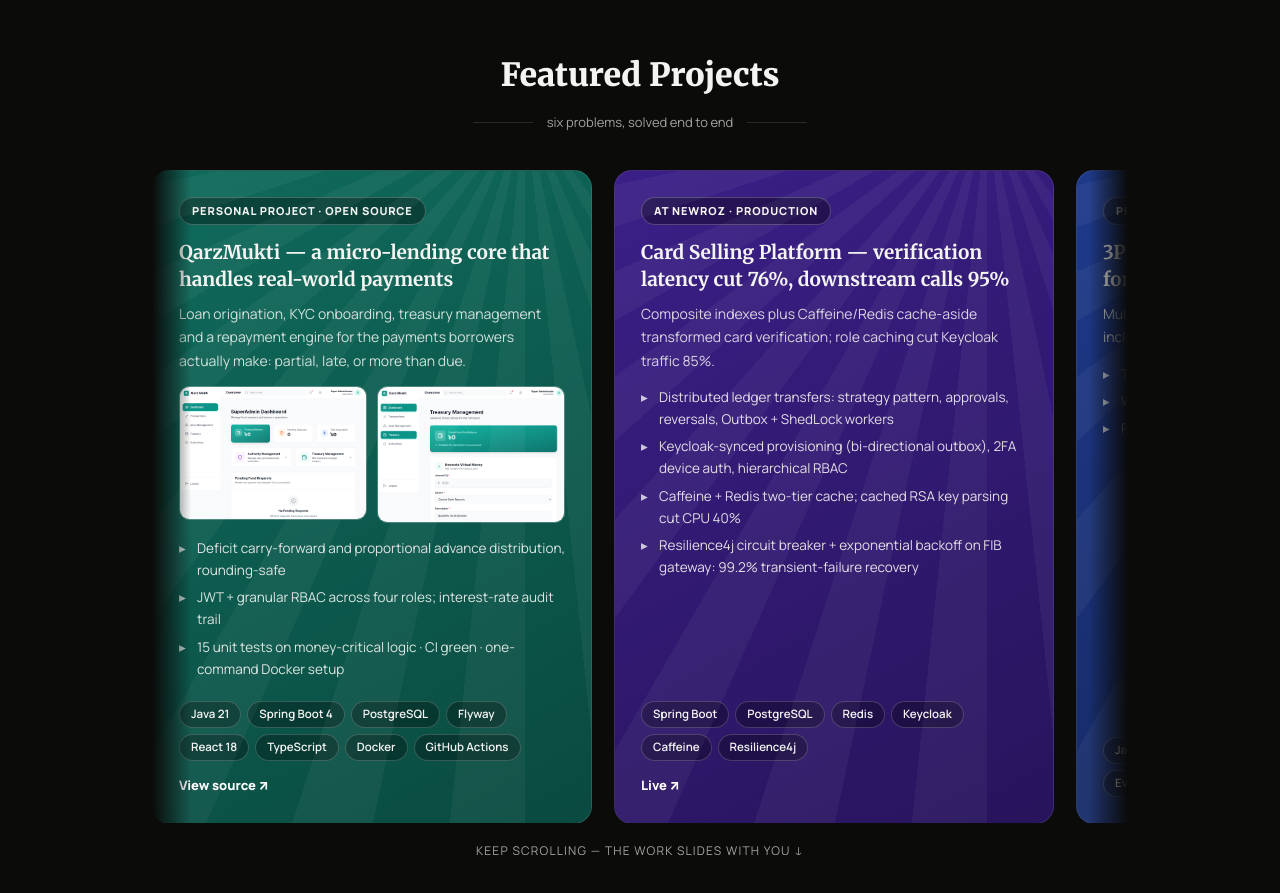
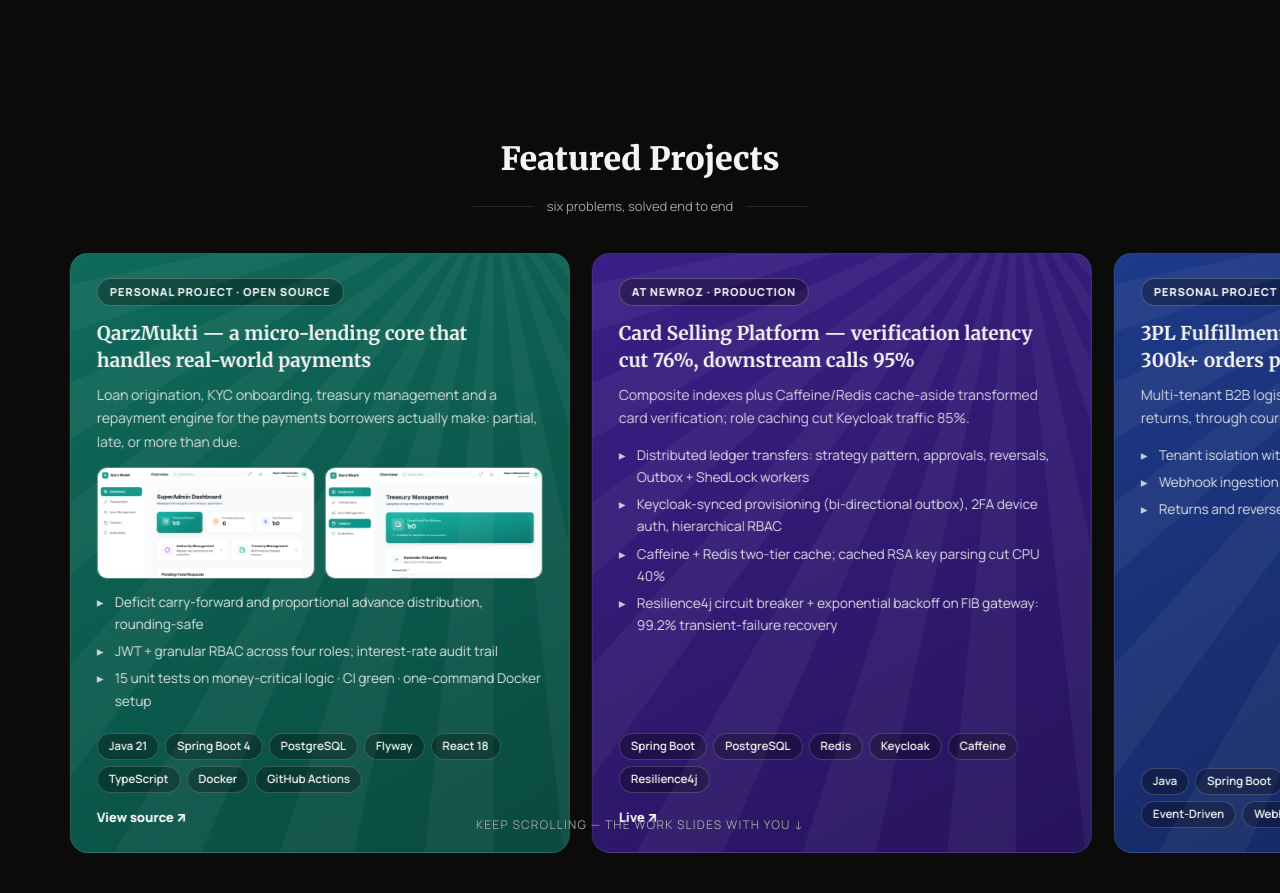
Before and after one commit to Tutul191020/Tutul191020.github.io, a plain HTML site: page index.html in a window 1280 px wide. Shown: the part 1200-2093 px from the top of the page. Drawn offline with Linux system fonts and the light colour scheme; animation ran at ten frames a second.

Commit message:
fix(work): full-bleed project strip (no black side gutters), eased smoothstep+lerp slide, nav clearance, fitted card heights

```diff
--- a/index.html
+++ b/index.html
@@ -108,20 +108,21 @@
 
   /* Case cards — horizontal travel driven by vertical scroll (right to left) */
   .workscroll { position: relative; }
-  .worksticky { position: sticky; top: 0; height: 100vh; display: flex; flex-direction: column; justify-content: center; overflow: hidden; }
-  .casesviewport { overflow: hidden; -webkit-mask-image: linear-gradient(90deg, transparent, #000 4%, #000 96%, transparent); mask-image: linear-gradient(90deg, transparent, #000 4%, #000 96%, transparent); }
-  .cases-track { display: flex; width: max-content; will-change: transform; }
-  .cases-set { display: flex; gap: 22px; padding-right: 22px; align-items: stretch; }
+  .worksticky { position: sticky; top: 0; height: 100vh; display: flex; flex-direction: column; justify-content: center; overflow: hidden; background: var(--bg); padding-top: 76px; }
+  /* Full-bleed strip: cards run past both screen edges like the source, so no black side gutters */
+  .casesviewport { overflow: hidden; width: 100%; }
+  .cases-track { display: flex; width: max-content; will-change: transform; backface-visibility: hidden; }
+  .cases-set { display: flex; gap: 22px; align-items: stretch; padding-left: max(24px, calc((100vw - 1100px) / 2)); padding-right: max(24px, calc((100vw - 1100px) / 2)); }
   .casesviewport .reveal { opacity: 1; transform: none; transition: none; }
-  .scrollhint { text-align: center; color: var(--muted); font-size: 12px; margin-top: 18px; letter-spacing: .1em; text-transform: uppercase; }
-  .case { flex: 0 0 440px; width: 440px; border-radius: 18px; padding: 26px; position: relative; overflow: hidden; border: 1px solid rgba(244,244,242,.1); display: flex; flex-direction: column; }
+  .scrollhint { position: absolute; left: 0; right: 0; bottom: 20px; text-align: center; color: var(--muted); font-size: 12px; letter-spacing: .1em; text-transform: uppercase; }
+  .case { flex: 0 0 500px; width: 500px; border-radius: 18px; padding: 24px 26px; position: relative; overflow: hidden; border: 1px solid rgba(244,244,242,.1); display: flex; flex-direction: column; }
   .case::before { content: ""; position: absolute; inset: 0; background: repeating-conic-gradient(from 0deg at 85% -10%, rgba(255,255,255,.045) 0deg 6deg, transparent 6deg 12deg); pointer-events: none; }
   .case .tag { align-self: flex-start; font-size: 11px; font-weight: 800; letter-spacing: .08em; text-transform: uppercase; background: rgba(0,0,0,.35); border: 1px solid rgba(255,255,255,.22); padding: 4px 12px; border-radius: 999px; margin-bottom: 14px; }
   .case h3 { font-family: var(--serif); font-weight: 700; font-size: 19px; line-height: 1.4; margin-bottom: 10px; }
   .case h3 a { color: inherit; }
   .case p { font-size: 14px; color: rgba(244,244,242,.85); margin-bottom: 14px; }
-  .case .shots { display: grid; grid-template-columns: 1fr 1fr; gap: 10px; margin-bottom: 14px; }
-  .case .shots img { width: 100%; border-radius: 10px; border: 1px solid rgba(255,255,255,.25); display: block; }
+  .case .shots { display: grid; grid-template-columns: 1fr 1fr; gap: 10px; margin-bottom: 12px; }
+  .case .shots img { width: 100%; height: 112px; object-fit: cover; object-position: top center; border-radius: 10px; border: 1px solid rgba(255,255,255,.25); display: block; }
   .case ul { list-style: none; font-size: 13.5px; margin-bottom: 16px; }
   .case li { padding-left: 18px; position: relative; margin-bottom: 5px; color: rgba(244,244,242,.9); }
   .case li::before { content: "▸"; position: absolute; left: 0; color: rgba(255,255,255,.75); }
@@ -198,6 +199,7 @@
     .casesviewport { overflow-x: auto; -webkit-mask-image: none; mask-image: none; }
     .worksticky { position: static; height: auto; }
     .workscroll { height: auto !important; }
+    .scrollhint { position: static; margin-top: 18px; }
     .aboutline .w { color: var(--text); }
   }
   @media (max-width: 860px) {
@@ -217,6 +219,7 @@
     .casesviewport { overflow: visible; -webkit-mask-image: none; mask-image: none; }
     .worksticky { position: static; height: auto; }
     .workscroll { height: auto !important; }
+    .scrollhint { position: static; margin-top: 18px; }
     .cases-track { width: auto; }
     .cases-set { flex-wrap: wrap; }
     .case { width: auto; flex: 1 1 45%; }
@@ -301,7 +304,8 @@
       <h2>Featured Projects</h2>
       <div class="rule">six problems, solved end to end</div>
     </div>
-    <div class="casesviewport" aria-label="Featured projects — scroll to slide them right to left">
+  </div>
+  <div class="casesviewport" aria-label="Featured projects — scroll to slide them right to left">
       <div class="cases-track" id="casesTrack">
         <div class="cases-set">
 
@@ -390,8 +394,7 @@
         </div>
       </div>
     </div>
-    <div class="scrollhint">keep scrolling — the work slides with you ↓</div>
-  </div>
+    <div class="wrap"><div class="scrollhint">keep scrolling — the work slides with you ↓</div></div>
   </div>
 </section>
 
@@ -577,11 +580,12 @@
     });
   }
 
-  /* Work: vertical scroll drives horizontal travel, right to left */
+  /* Work: vertical scroll drives horizontal travel, right to left, on an eased curve */
   var track = document.getElementById('casesTrack');
   var workSec = document.getElementById('work');
   var viewport = document.querySelector('.casesviewport');
   var travel = 0, secTop = 0, secRange = 1;
+  var curX = 0, targetX = 0, rafId = 0;
   function measure() {
     if (!track || !viewport || reduce) return;
     travel = Math.max(0, track.scrollWidth - viewport.clientWidth);
@@ -589,11 +593,26 @@
     secTop = workSec.offsetTop;
     secRange = Math.max(1, workSec.offsetHeight - window.innerHeight);
   }
+  /* smoothstep: slow start, glide in the middle, slow stop — the source's curve */
+  function smoothstep(t) { return t * t * (3 - 2 * t); }
+  function paint() {
+    rafId = 0;
+    var diff = targetX - curX;
+    if (Math.abs(diff) < 0.4) {
+      curX = targetX;
+    } else {
+      curX += diff * 0.14;
+      rafId = requestAnimationFrame(paint);
+    }
+    track.style.transform = 'translate3d(' + curX.toFixed(2) + 'px,0,0)';
+  }
+  function workTarget() {
+    var p = Math.min(1, Math.max(0, (window.scrollY - secTop) / secRange));
+    targetX = -smoothstep(p) * travel;
+    if (!rafId) rafId = requestAnimationFrame(paint);
+  }
   function onScroll() {
-    if (track && travel > 0 && !reduce) {
-      var p = Math.min(1, Math.max(0, (window.scrollY - secTop) / secRange));
-      track.style.transform = 'translateX(' + (-p * travel) + 'px)';
-    }
+    if (track && travel > 0 && !reduce) workTarget();
     if (words.length) {
       if (reduce) { words.forEach(function (s) { s.classList.add('lit'); }); return; }
       var r = aboutLine.getBoundingClientRect();
@@ -612,8 +631,21 @@
   window.addEventListener('scroll', function () {
     if (!ticking) { ticking = true; requestAnimationFrame(function () { onScroll(); ticking = false; }); }
   }, { passive: true });
-  window.addEventListener('resize', function () { measure(); onScroll(); });
+  window.addEventListener('resize', function () {
+    measure();
+    if (track && travel > 0 && !reduce) {
+      var rp = Math.min(1, Math.max(0, (window.scrollY - secTop) / secRange));
+      targetX = -smoothstep(rp) * travel;
+      curX = targetX;
+      track.style.transform = 'translate3d(' + curX.toFixed(2) + 'px,0,0)';
+    }
+    onScroll();
+  });
   measure(); onScroll();
+  window.addEventListener('load', function () { measure(); onScroll(); });
+  if (document.fonts && document.fonts.ready) {
+    document.fonts.ready.then(function () { measure(); onScroll(); });
+  }
   if ('IntersectionObserver' in window && !reduce) {
     var io = new IntersectionObserver(function (es) {
       es.forEach(function (en) { if (en.isIntersecting) { en.target.classList.add('in'); io.unobserve(en.target); } });
```
